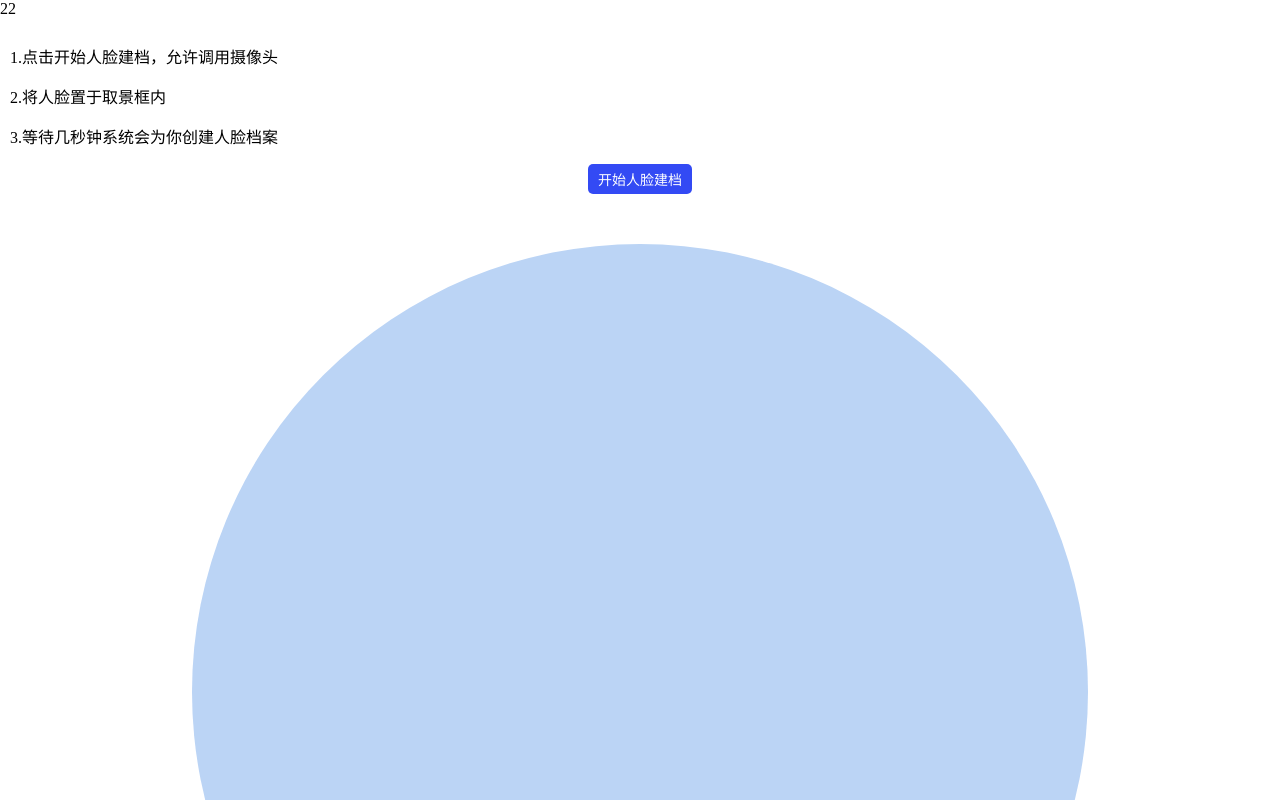
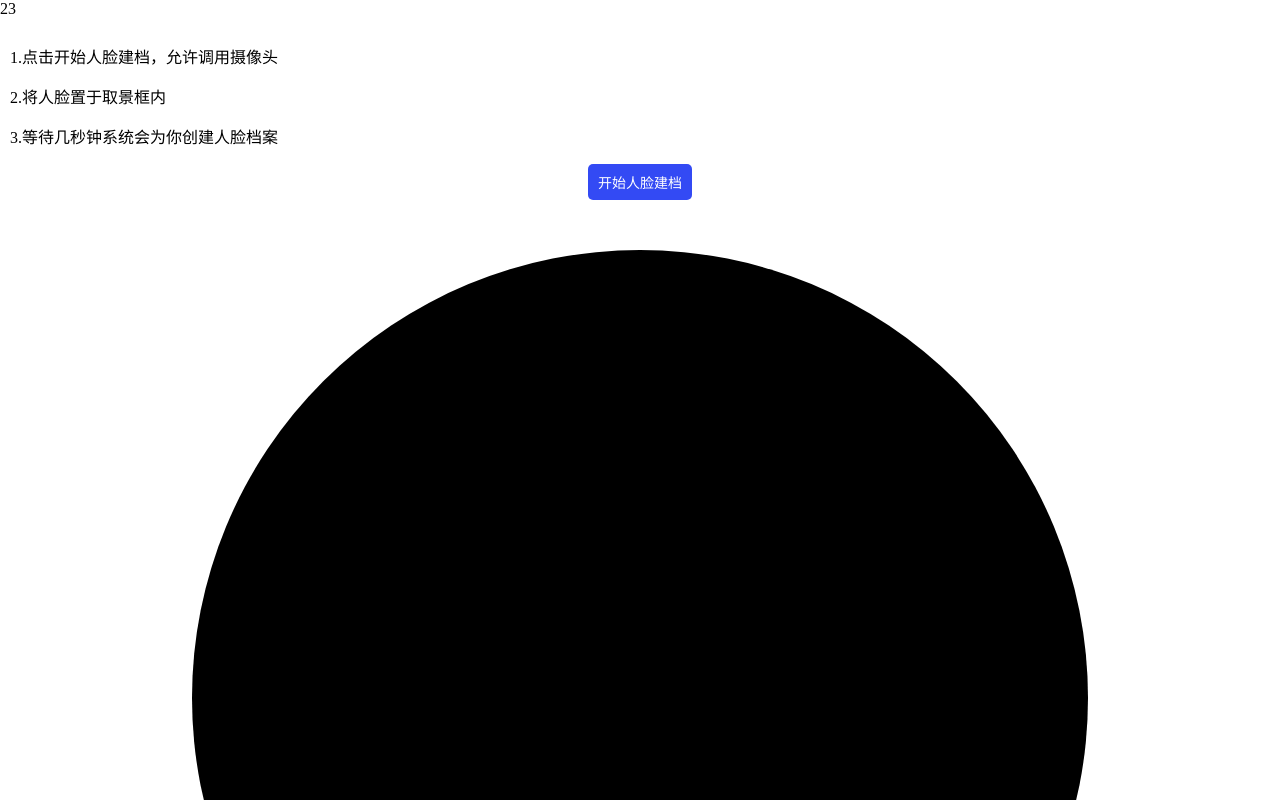
Before and after one commit to Franciser/face-getusermedia, a plain HTML site: page index.html in a window 1280 px wide. Shown: the top 800 px of the page. Drawn offline with Linux system fonts and the light colour scheme.

Commit message:
Update index.html

```diff
--- a/index.html
+++ b/index.html
@@ -39,7 +39,7 @@
             color: #fff;
             cursor: pointer;
             border-radius: 5px;
-            padding:5px 10px;
+            padding:8px 10px;
             margin: 0 auto 50px auto;
             font-size: 14px;
         }
@@ -96,11 +96,11 @@
             display: flex;
             justify-content: center;
             align-items: center;
-            width: 70vw;
-            height: 70vw;
+            /* width: 70vw; */
+            /* height: 70vw; */
             border-radius: 50% !important;
             margin: 0 auto;
-            background-color: rgb(187, 212, 245);
+            background-color: rgb(0, 0, 0);
             overflow: hidden;
         }
 
@@ -130,7 +130,7 @@
 </head>
 
 <body>
-    22
+    23
     <div id="content_wrap">
         <div id="notice_wrap">
             <p>1.点击开始人脸建档，允许调用摄像头</p>
@@ -154,6 +154,16 @@
     </div>
 
     <script type='text/javascript'>
+        var cameraArea=document.getElementById('camera_area');
+        console.log(document.documentElement.clientWidth, document.documentElement.clientHeight)
+        var viewWidth= document.documentElement.clientWidth;
+        var viewHeight= document.documentElement.clientHeight;
+        if(viewHeight>viewHeight){
+            cameraArea.style.width=cameraArea.style.height= (viewHeight*7)/10+'px';
+        }else{
+            cameraArea.style.width = cameraArea.style.height = (viewWidth * 7) / 10 + 'px';
+        }
+
             var localVideo = document.getElementById("camera_video");
             // var localCanvas = document.getElementById("face_area");
             // var context = localCanvas.getContext('2d');
@@ -254,9 +264,9 @@
                         localVideo.play();
                         // console.log(localVideo.videoWidth, localVideo.videoHeight, document.body.clientWidth)
                         if(localVideo.videoWidth> localVideo.videoHeight){
-                            localVideo.style.height= ((document.body.clientWidth*7)/10)+'px';
+                            localVideo.style.height= ((viewWidth*7)/10)+'px';
                         }else{
-                            localVideo.style.width = ((document.body.clientWidth*7)/10)+'px';
+                            localVideo.style.width = ((viewHeight*7)/10)+'px';
                         }
                     }, 100)
 
```
